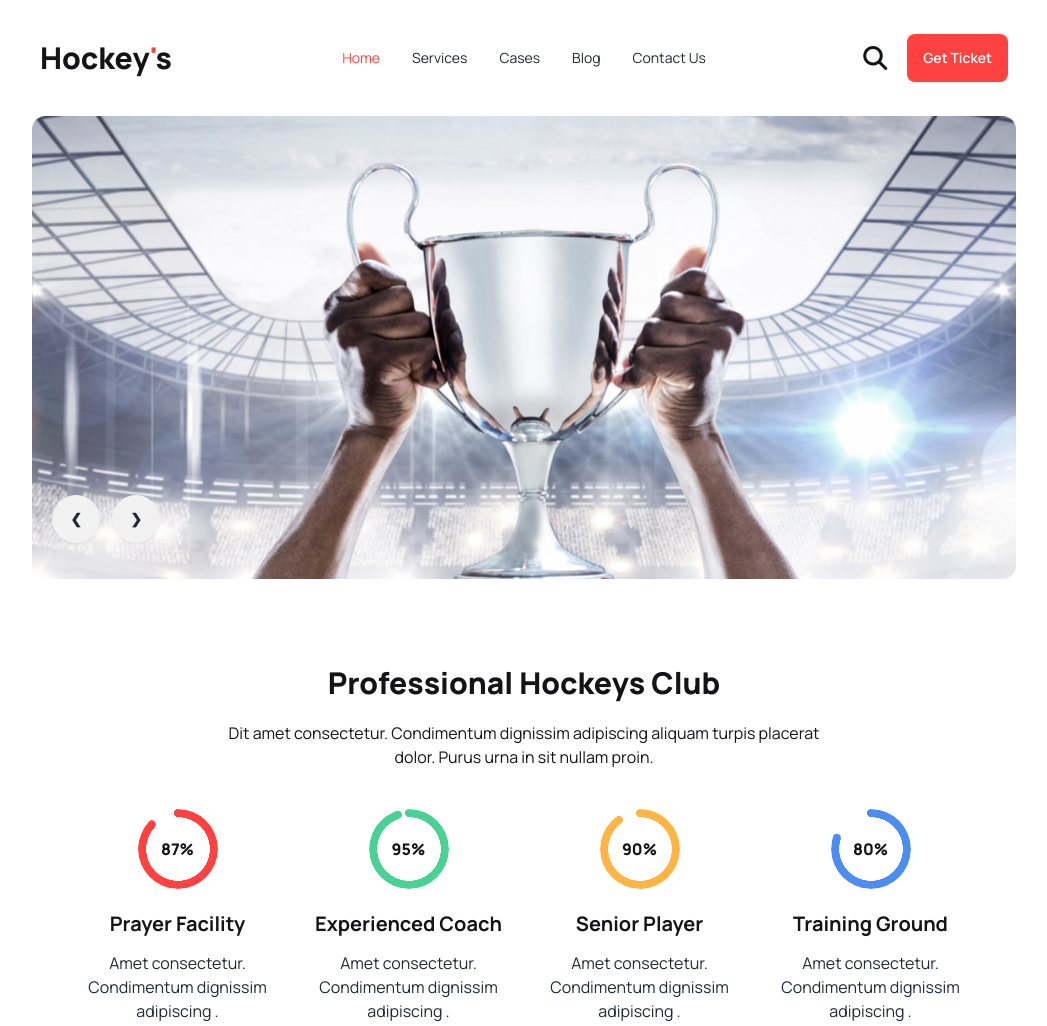
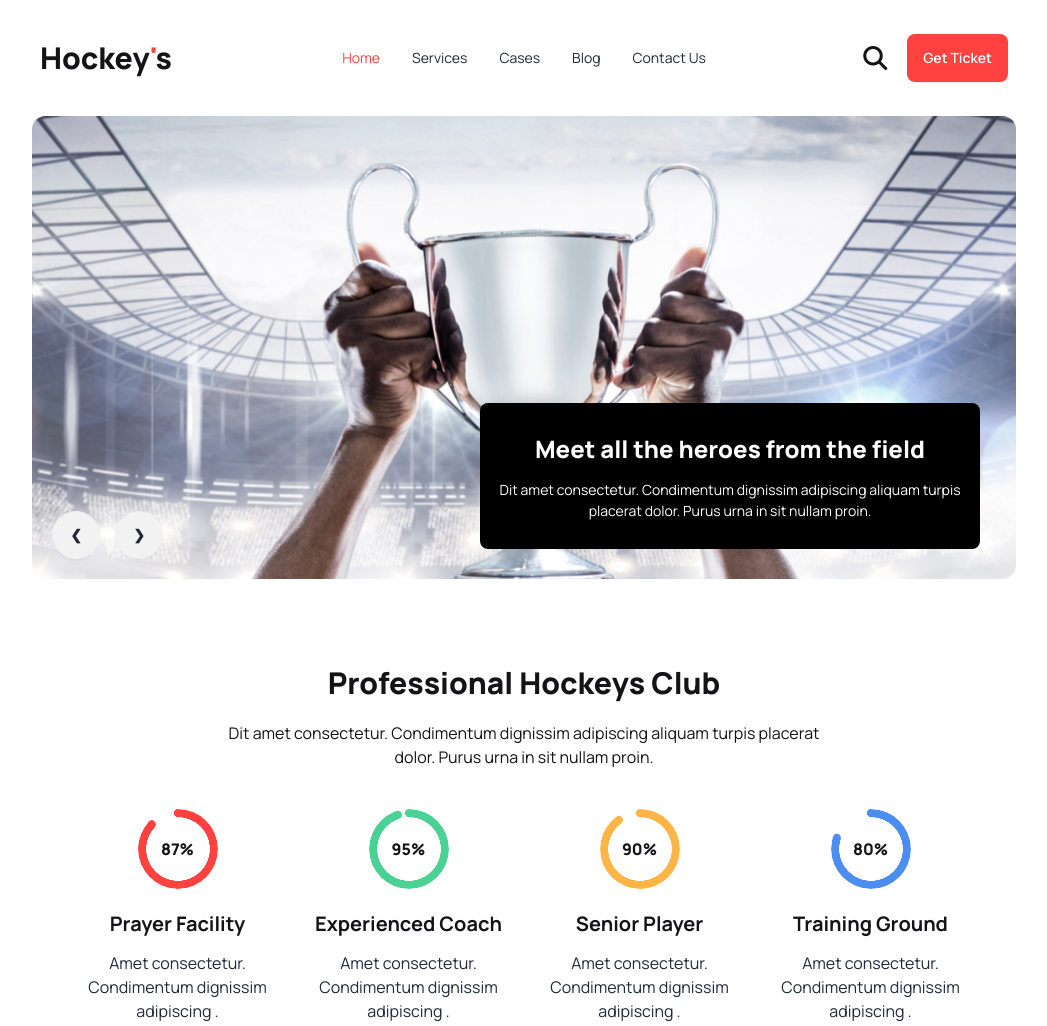
Before and after one commit to mdhasim2001/hockeys-main-project, a plain HTML site: page index.html in a window 1280 px wide. Shown: the top 1026 px of the page, without its empty margins (116-1163 px from the left). Drawn offline with nearby package versions, Linux system fonts and the light colour scheme.

Commit message:
all section complet

```diff
--- a/index.html
+++ b/index.html
@@ -41,7 +41,7 @@
 <body class="bg-white">
     <div class="px-5 lg:container lg:w-4/5 mx-auto pb-10">
         <header>
-            <section class="navbar py-8">
+            <section class=" navbar py-8">
                 <div class="navbar-start">
                     <div class="dropdown">
                         <div tabindex="0" role="button" class="btn btn-ghost lg:hidden">
@@ -78,22 +78,30 @@
                 </div>
             </section>
             <!-- banner section  -->
-            <section class="">
+            <section class="lg:relative">
                 <div class="carousel w-full">
                     <div id="slide1" class="carousel-item relative w-full">
                         <img src="Images/banner.png" class="w-full" />
-                        <div class="absolute flex items-end transform -translate-y-1/2 bottom-3 left-5">
+                        <div class="absolute  bottom-2 left-2 lg:bottom-5 lg:left-5">
                             <a href="#slide2" class="btn btn-circle mr-3">❮</a>
                             <a href="#slide2" class="btn btn-circle">❯</a>
                         </div>
                     </div>
                     <div id="slide2" class="carousel-item relative w-full">
                         <img src="Images/banner.png" class="w-full" />
-                        <div class="absolute flex items-end transform -translate-y-1/2 bottom-3 left-5">
+                        <div class="absolute bottom-2 left-2 lg:bottom-5 lg:left-5">
                             <a href="#slide1" class="btn btn-circle mr-3">❮</a>
                             <a href="#slide1" class="btn btn-circle">❯</a>
                         </div>
                     </div>
+                </div>
+                <div
+                    class="text-center bg-black text-white py-7 px-2 rounded-lg lg:absolute lg:max-w-[500px] lg:bottom-9 lg:right-9">
+                    <h1 class="text-[18px] lg:text-[24px] font-extrabold mb-3">Meet all the heroes from the field</h1>
+                    <p class="text-[14px]">
+                        Dit amet consectetur. Condimentum dignissim adipiscing aliquam turpis placerat dolor. Purus urna
+                        in sit nullam proin.
+                    </p>
                 </div>
             </section>
         </header>
```
